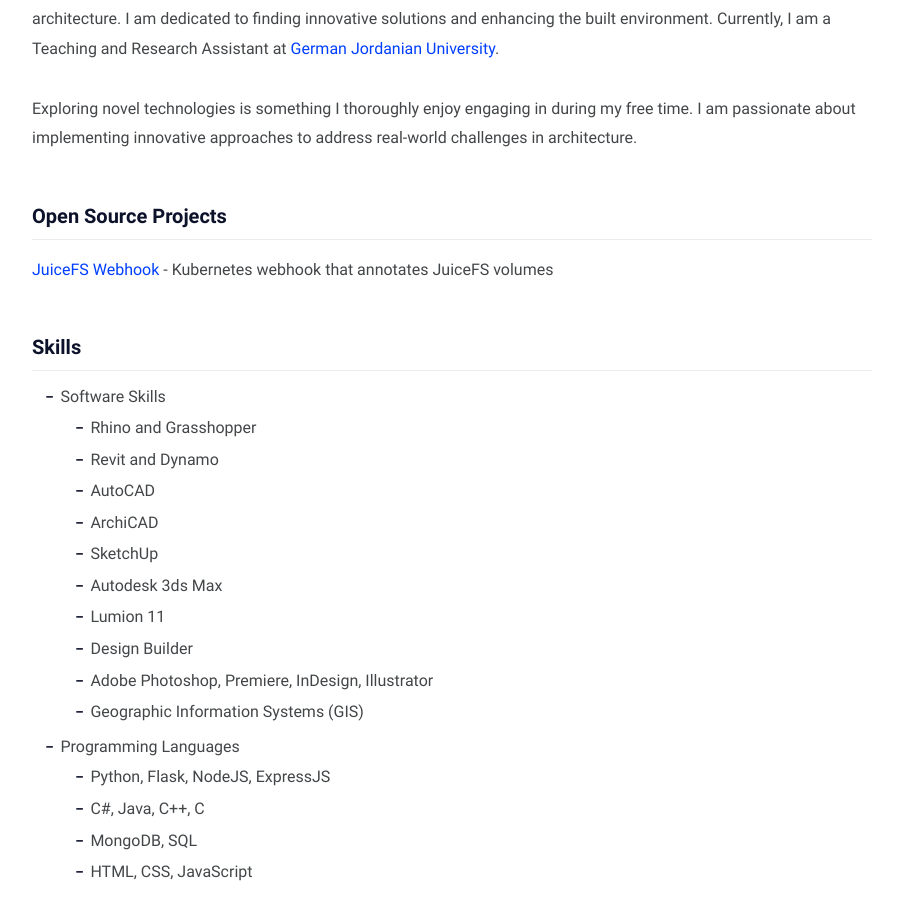
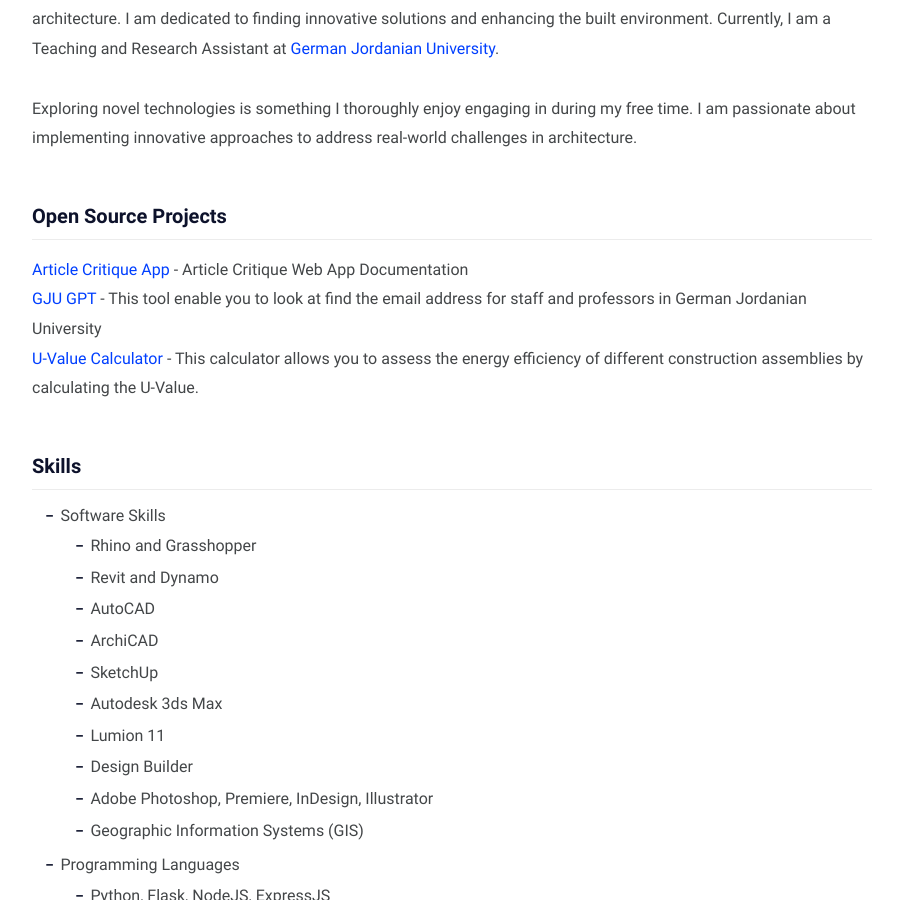
Before and after one commit to sabdelaal/sabdelaal.github.io, a Jekyll site: the page built from about.md, in a window 1280 px wide and 900 px high, scrolled down 454 px. Shown: the whole window, without its empty margins (188-1091 px from the left). Built offline with Jekyll 4.4.1, drawn with Linux system fonts in a browser that asks for light colours.

Commit message:
Update about.md

```diff
--- a/about.md
+++ b/about.md
@@ -53,7 +53,9 @@ Exploring novel technologies is something I thoroughly enjoy engaging in during
 
 ### Open Source Projects
 
-[JuiceFS Webhook](https://github.com/breuerfelix/juicefs-volume-hook) - Kubernetes webhook that annotates JuiceFS volumes
+[Article Critique App](https://github.com/sabdelaal/article_critique_app) - Article Critique Web App Documentation
+[GJU GPT](https://github.com/sabdelaal/gju_gpt) - This tool enable you to look at find the email address for staff and professors in German Jordanian University
+[U-Value Calculator](https://github.com/sabdelaal/u-value_calculator) - This calculator allows you to assess the energy efficiency of different construction assemblies by calculating the U-Value.
 
 ### Skills
 
```
